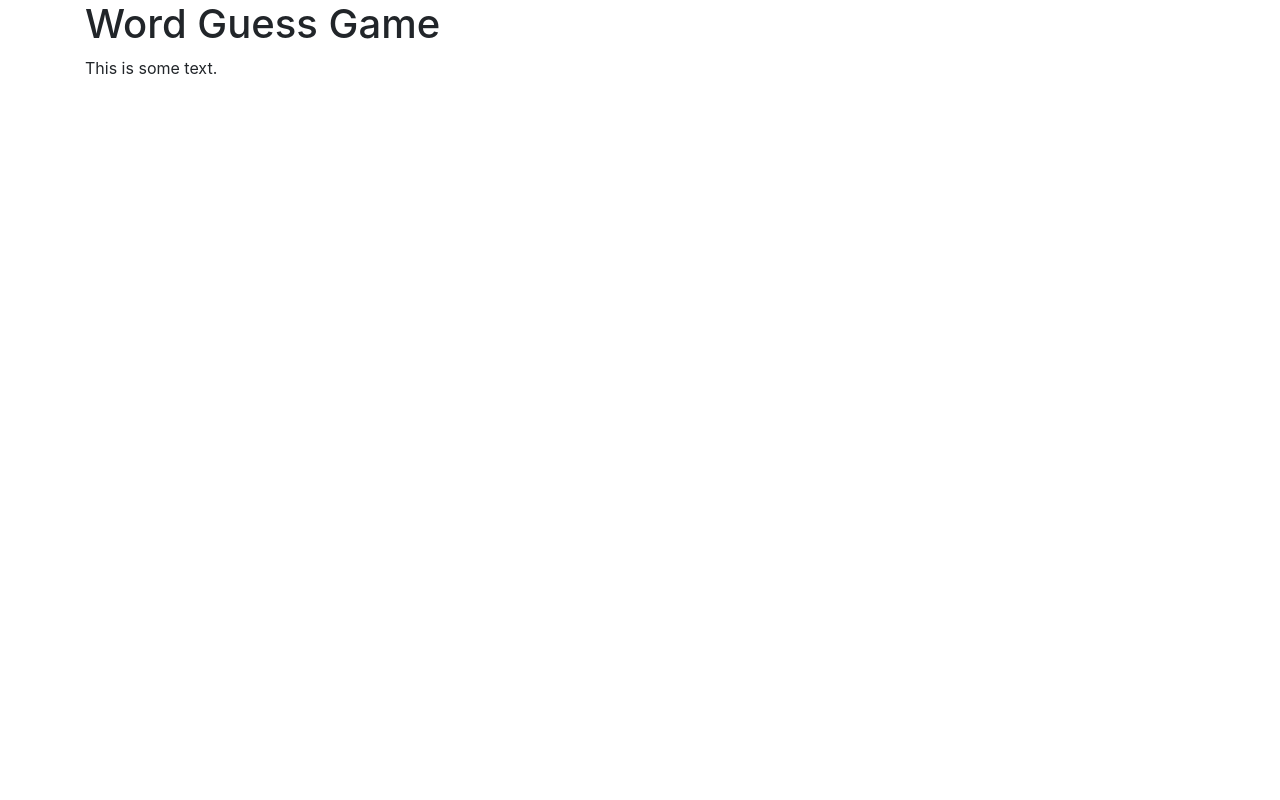
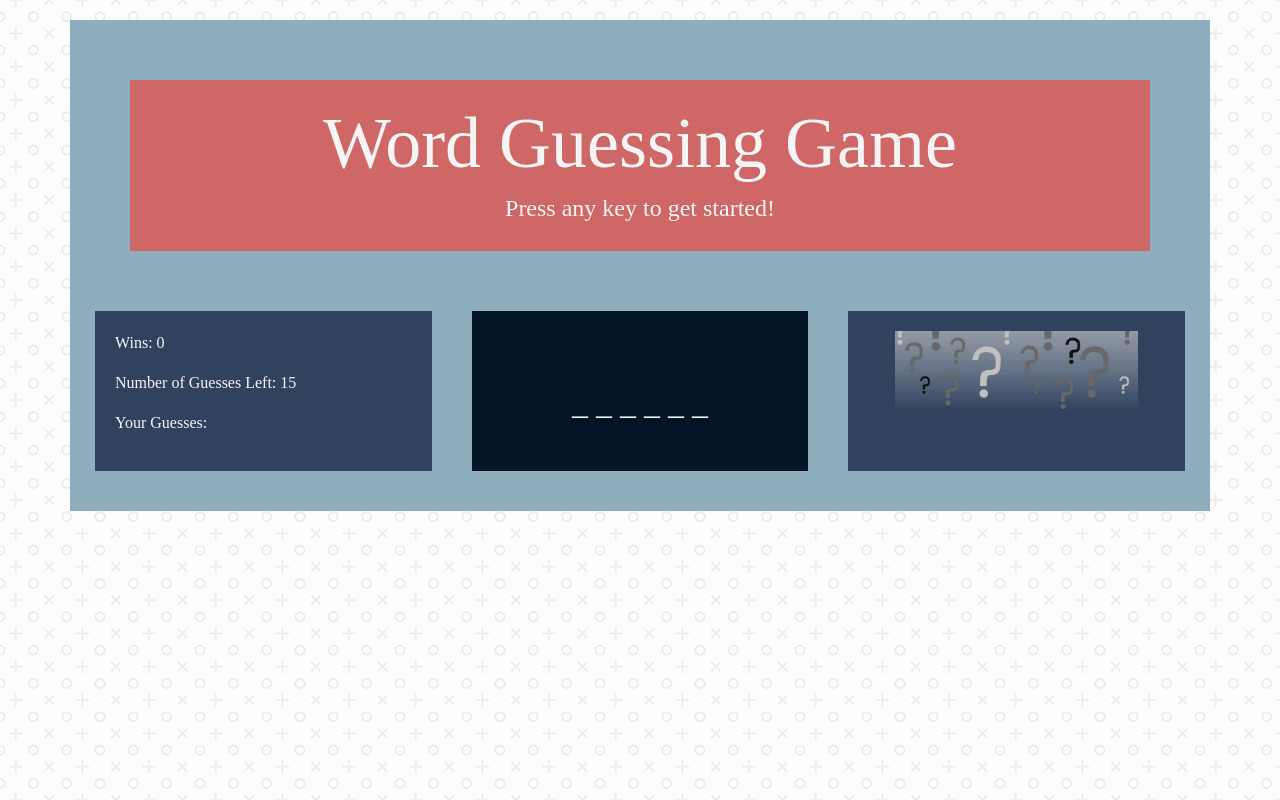
Before and after one commit to kelseymcdonell/Word-Guess-Game, a plain HTML site: page index.html in a window 1280 px wide. Drawn offline with nearby package versions, Linux system fonts and the light colour scheme; a web font is replaced by a local one.

Commit message:
newest version

```diff
--- a/assets/css/style.css
+++ b/assets/css/style.css
@@ -0,0 +1,52 @@
+
+.container{
+    background-color: #8EAEBD;
+    padding: 20px;
+    margin-top: 20px;
+}
+header{
+    background-color: #CF6766;
+    font-family: 'Song Myung', serif;
+    padding: 20px;
+    color: whitesmoke;
+    text-align: center;
+    margin: 40px;
+}
+
+body {
+    background-image: url(../images/tic-tac-toe.png);
+    font-family: 'Song Myung', serif;
+}
+
+#blankStuff{
+    background-color: #031424;
+    color: whitesmoke;
+    padding: 20px;
+    font-size: xx-large;
+    text-align: center;
+}
+
+#word{
+    background-color: #30425D;
+    color: whitesmoke;
+    padding: 20px;
+    text-align: center;
+    font-size: xx-large;
+    font-style: italic;
+}
+#stats{
+    background-color: #30425D;
+    color: whitesmoke;
+    padding: 20px;
+}
+
+.col{
+    margin: 20px;
+}
+
+
+footer{
+    background-color: #CF6766;
+    font-family: 'Song Myung', serif;
+    color: whitesmoke;
+}
--- a/assets/javascript/game.js
+++ b/assets/javascript/game.js
@@ -0,0 +1,98 @@
+
+
+// Create variables to record wins, guesses, number of guesses, and the current guess
+
+var wins = 0;
+var yourGuesses = [];
+var numberOfGuessesPossible = 15;
+var numberOfGuessesLeft = (numberOfGuessesPossible - yourGuesses.length);
+var guess = "";
+
+// Create array of words
+var words = [
+    "piano",
+    "clarinet",
+    "saxophone",
+    "violin",
+    ];
+
+// Randomize words
+var word = words[Math.floor(Math.random() * words.length)];
+
+// Create array of underscores to represent letters
+
+var answerArray = [];
+
+for (var i = 0; i < word.length; i++) {
+    answerArray[i] = "_"
+    };
+
+// Display blank word to guess on screen
+
+document.getElementById("wordToGuess").innerHTML = answerArray.join (" ");
+
+// Create a function to display the variables in the browser
+
+function showStats(){
+    document.getElementById("wins").innerHTML = wins;
+    document.getElementById("yourGuesses").innerHTML = yourGuesses.join (" ");
+    document.getElementById("numberOfGuessesLeft").innerHTML = numberOfGuessesLeft;
+    document.getElementById("wordToGuess").innerHTML = answerArray.join (" ");}
+
+// Execute the function
+
+    showStats();
+
+// Create a function to save input value when key is pressed
+
+document.onkeyup = function (event){
+    guess = event.key;
+    yourGuesses.push(guess);
+    numberOfGuessesLeft = (numberOfGuessesPossible - yourGuesses.length);
+
+// Create for loop to check key inputs against the letters in the word array
+
+    for (var k = 0; k < word.length; k ++) {
+        if (word.charAt(k) == guess) {
+            answerArray[k] = guess;
+        } else {
+            false;
+        }
+    };
+    showStats();
+
+// Display lose statement if the user runs out of guesses
+
+    if (numberOfGuessesLeft === 0){
+        document.getElementById("winOrLose").innerHTML ="You Lose!";
+    };
+
+// Check to see if the answer array has any blanks
+
+    if (answerArray.includes("_")){
+
+// If the answer array does not have blanks, display win statement and add 1 to the number of wins
+    } else {
+        document.getElementById("winOrLose").innerHTML ="You Win!";
+        wins = wins +1;
+        showStats();
+        var winningWord = [word];
+        document.getElementById("word").innerHTML = winningWord;
+
+
+// Reset variables
+        yourGuesses = [];
+        numberOfGuessesPossible = 15;
+        numberOfGuessesLeft = (numberOfGuessesPossible - yourGuesses.length);
+        guess = "";
+        word = words[Math.floor(Math.random() * words.length)];
+        answerArray = [];
+
+        for (var i = 0; i < word.length; i++) {
+            answerArray[i] = "_"
+            };
+        document.getElementById("wordToGuess").innerHTML = answerArray.join (" ");
+
+    };
+    showStats();
+}
--- a/index.html
+++ b/index.html
@@ -5,19 +5,49 @@
   <meta charset="utf-8">
   <meta name="viewport" content="width=device-width, initial-scale=1">
   <link rel="stylesheet" href="https://maxcdn.bootstrapcdn.com/bootstrap/4.1.0/css/bootstrap.min.css">
-  <script src="https://ajax.googleapis.com/ajax/libs/jquery/3.3.1/jquery.min.js"></script>
-  <script src="https://cdnjs.cloudflare.com/ajax/libs/popper.js/1.14.0/umd/popper.min.js"></script>
-  <script src="https://maxcdn.bootstrapcdn.com/bootstrap/4.1.0/js/bootstrap.min.js"></script>
+  <link rel="stylesheet" href="assets/css/style.css">
+  <link href="https://fonts.googleapis.com/css?family=Song+Myung" rel="stylesheet">
+
 </head>
 
 <body>
 
-    <script src="assets/javascript/game.js"></script>
+<div class="container">
 
-<div class="container">
-  <h1>Word Guess Game</h1>
-  <p>This is some text.</p>
+  <header>
+
+    <h1 class="display-3">Word Guessing Game</h1>
+    <h4>Press any key to get started!</h4>
+
+ </header>
+
+ <div class="row">
+    <div id="stats" class="col">
+
+
+            <p>Wins: <span id="wins"></span></p>
+
+            <p>Number of Guesses Left: <span id="numberOfGuessesLeft" ></span></p>
+
+            <p>Your Guesses: <span id="yourGuesses" ></span></p>
+
+            <p id="winOrLose"></p>
+
+    </div>
+    <div id="blankStuff" class="col">
+        <p> <br> <span id="wordToGuess" ></span></p>
+    </div>
+    <div id="word" class="col">
+
+        <img src="assets/images/question-mark.png" alt="" height="80px">
+
+      </div>
+
+  </div>
+
 </div>
 
+<script src="assets/javascript/game.js"></script>
 </body>
+
 </html>
```
Also changed, not shown: assets/images/question-mark.png (added), assets/images/tic-tac-toe.png (added), 1 other file.
